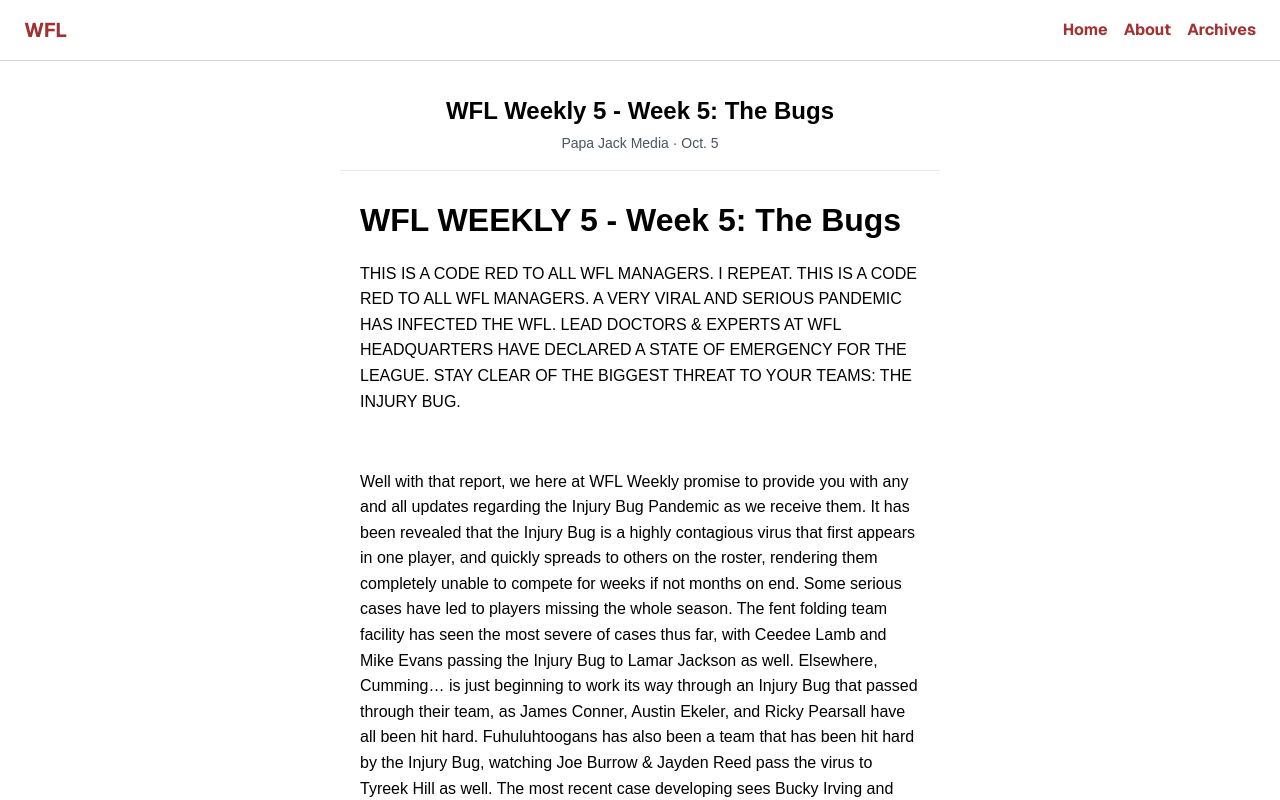
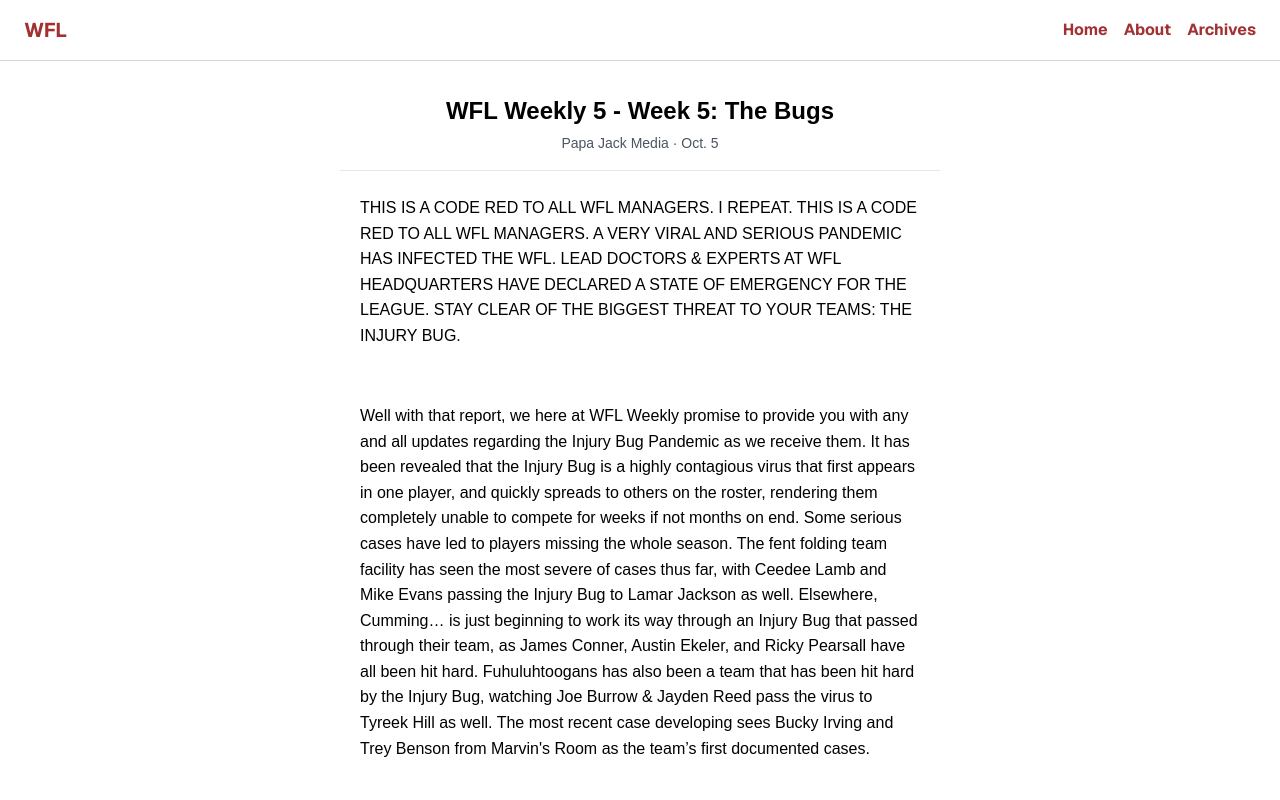
Before and after one commit to andyragu/wfl-website, a Next.js app: page /articles/wfl-weekly-5 in a window 1280 px wide. Shown: the top 800 px of the page. Built offline with nearby package versions, Linux system fonts and the light colour scheme.

Commit message:
removed title

```diff
--- a/src/app/articles/wfl-weekly-5/page.tsx
+++ b/src/app/articles/wfl-weekly-5/page.tsx
@@ -12,7 +12,6 @@ export default function WFLWeekly5(){
                 </div>
                 <div className="divider"></div>
                 <div className="article">
-                    <p><span style={{ whiteSpace: 'pre-wrap', fontWeight: 'bold', fontSize: '2rem', }} data-tt="{&quot;paragraphStyle&quot;:{&quot;alignment&quot;:4,&quot;style&quot;:0,&quot;writingDirection&quot;:1}}">WFL WEEKLY 5 - Week 5: The Bugs </span></p>
                     <p><span style={{ whiteSpace: 'pre-wrap' }} data-tt="{&quot;paragraphStyle&quot;:{&quot;alignment&quot;:4,&quot;writingDirection&quot;:1}}">THIS IS A CODE RED TO ALL WFL MANAGERS. I REPEAT. THIS IS A CODE RED TO ALL WFL MANAGERS. A VERY VIRAL AND SERIOUS PANDEMIC HAS INFECTED THE WFL. LEAD DOCTORS &amp; EXPERTS AT WFL HEADQUARTERS HAVE DECLARED A STATE OF EMERGENCY FOR THE LEAGUE. STAY CLEAR OF THE BIGGEST THREAT TO YOUR TEAMS: THE INJURY BUG. </span></p>
                     <p>&nbsp;</p>
                     <p><span style={{ whiteSpace: 'pre-wrap' }} data-tt="{&quot;paragraphStyle&quot;:{&quot;alignment&quot;:4,&quot;writingDirection&quot;:1}}">Well with that report, we here at WFL Weekly promise to provide you with any and all updates regarding the Injury Bug Pandemic as we receive them. It has been revealed that the Injury Bug is a highly contagious virus that first appears in one player, and quickly spreads to others on the roster, rendering them completely unable to compete for weeks if not months on end. Some serious cases have led to players missing the whole season. The fent folding team facility has seen the most severe of cases thus far, with Ceedee Lamb and Mike Evans passing the Injury Bug to Lamar Jackson as well. Elsewhere, Cumming&hellip; is just beginning to work its way through an Injury Bug that passed through their team, as James Conner, Austin Ekeler, and Ricky Pearsall have all been hit hard. Fuhuluhtoogans has also been a team that has been hit hard by the Injury Bug, watching Joe Burrow &amp; Jayden Reed pass the virus to Tyreek Hill as well. The most recent case developing sees Bucky Irving and Trey Benson from Marvin&apos;s Room as the team&rsquo;s first documented cases. </span></p>
```
